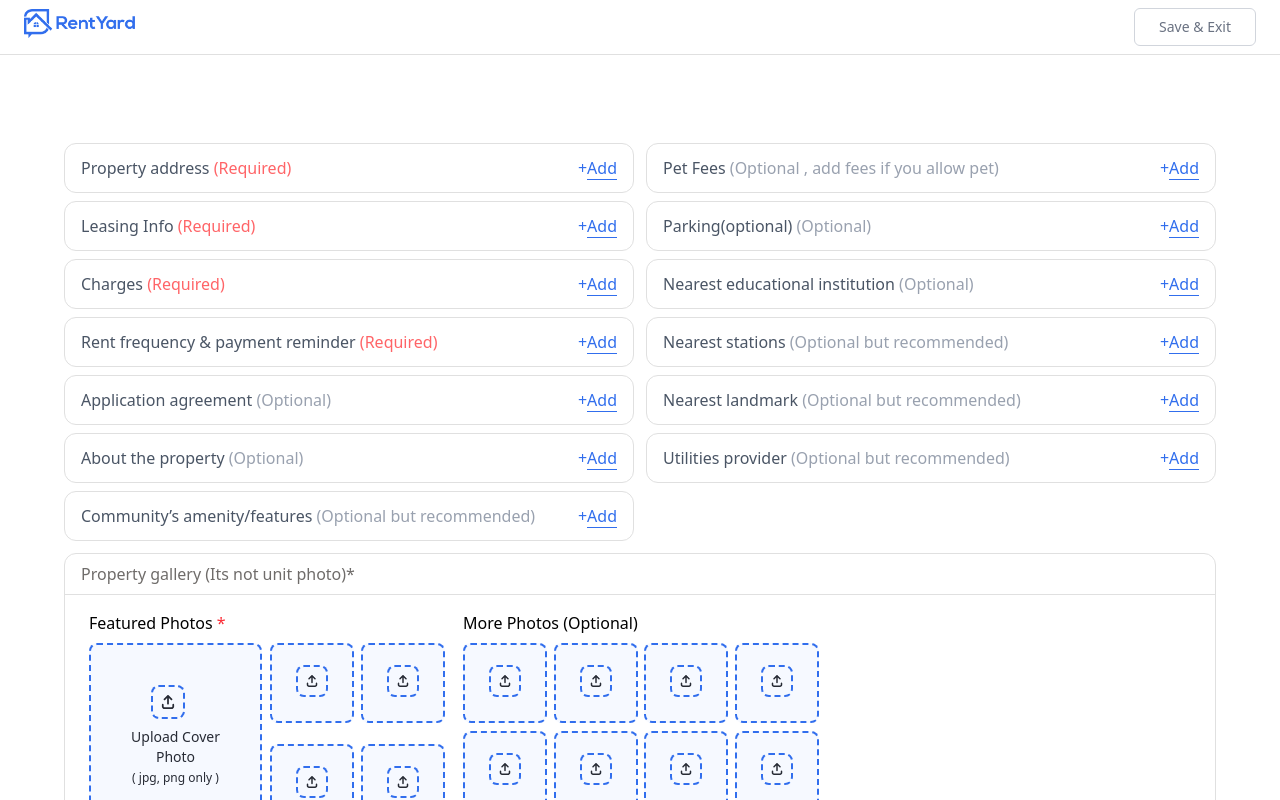
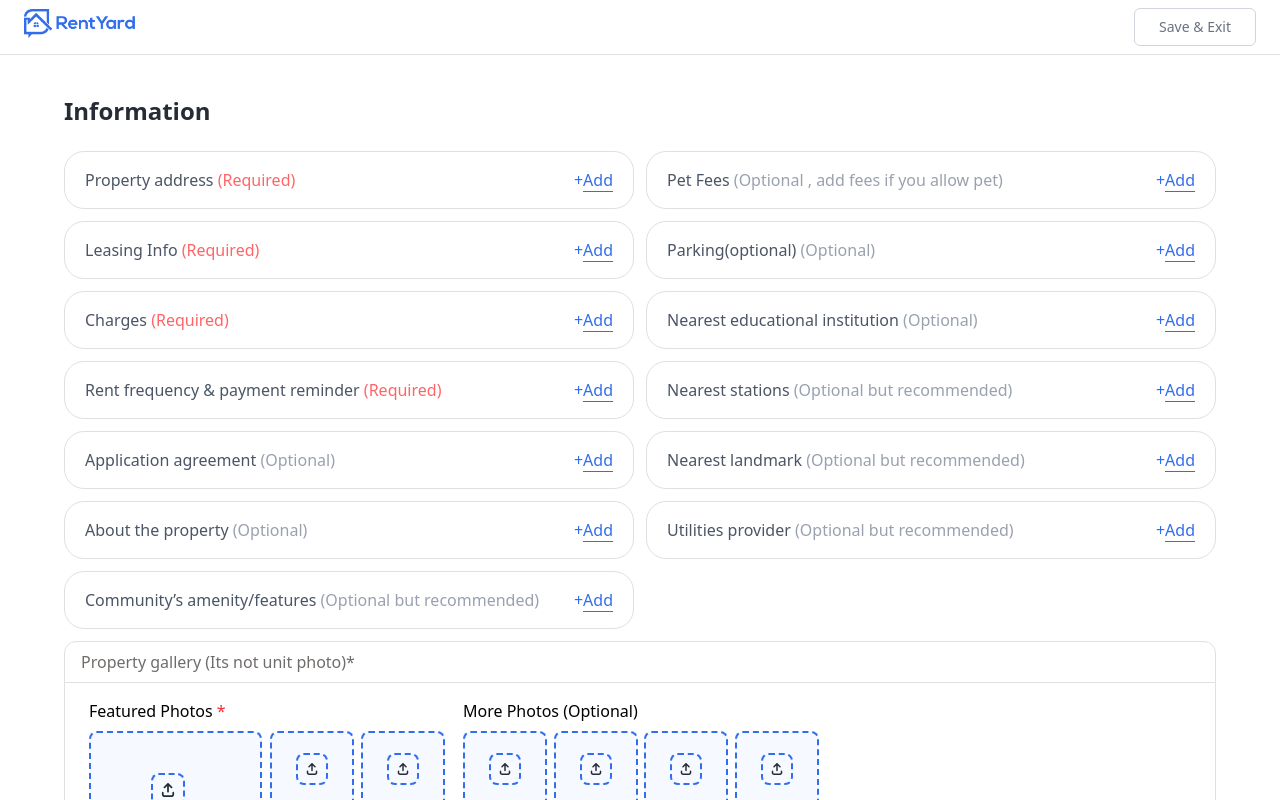
Before and after one commit to sh-mihad/rentYard-Frontend, a React (Vite) app: page /information in a window 1280 px wide. Shown: the top 800 px of the page. Built offline with nearby package versions, Linux system fonts and the light colour scheme.

Commit message:
some polish in info page

```diff
--- a/src/pages/info/components/InformationItem.jsx
+++ b/src/pages/info/components/InformationItem.jsx
@@ -30,7 +30,7 @@ export default function InformationItem({
 
     return (
         <div className=''>
-            <div className="border border-[#E0E0E0]   rounded-xl overflow-hidden bg-white">
+            <div className="border border-[#E0E0E0]  p-1 rounded-[20px] overflow-hidden bg-white">
                 <div className=" px-4 py-3 flex justify-between items-center border-[#E0E0E0]">
                     <div>
                         <p className="text-md font-medium text-gray-600">{title} {isRequired ? <span className='text-red-400'>(Required)</span> : <span className='text-gray-400 font-normal'>{`(Optional${optionalMsg && " "+ optionalMsg})`}</span>}</p>
--- a/src/pages/info/index.jsx
+++ b/src/pages/info/index.jsx
@@ -42,11 +42,11 @@ export default function InfoPage() {
         () => <Button onClick={() => console.log("exit button clicked")}>Save & Exit</Button>
       }
     >
-      <section className="max-w-6xl mx-auto  py-6">
-        <h2 className="text-xl font-semibold text-[#272B35] mb-6">{propertyState?.propertyType}</h2>
+      <section className="max-w-6xl mx-auto  ">
+        <h2 className="text-2xl font-semibold text-[#272B35] mb-6">{propertyState?.propertyType} Information</h2>
         <div className="flex flex-col lg:flex-row gap-3">
           {/* left side */}
-          <div className="w-full space-y-2">
+          <div className="w-full space-y-3">
             <InformationItem
               ref={modalRef}
               title="Property address"
@@ -129,7 +129,7 @@ export default function InfoPage() {
 
 
           {/* right side */}
-          <div className="w-full space-y-2">
+          <div className="w-full space-y-3">
             {/* pet fees*/}
             <InformationItem
               ref={modalRef}
```
